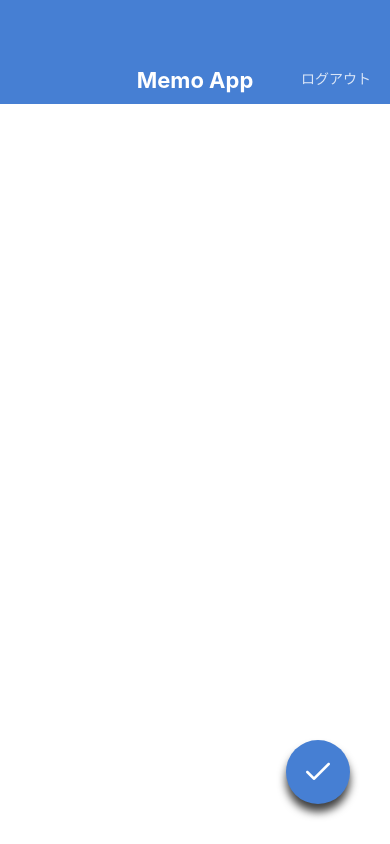
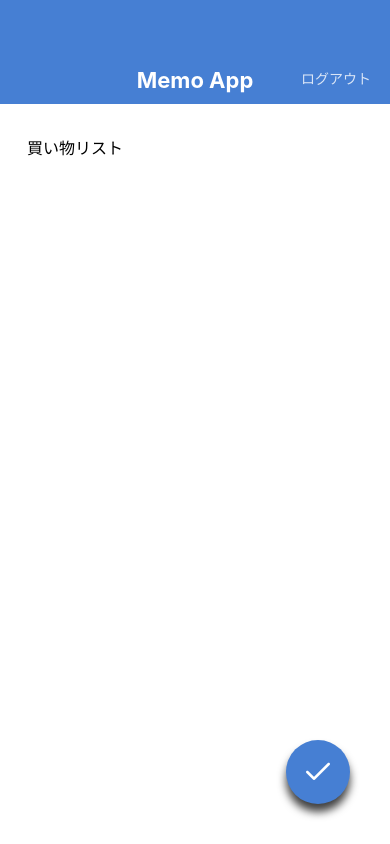
Before and after one commit to hommaryota/react-native-MemoApp, a React Native app: screen / in a window 390 px wide. Built offline with nearby package versions, Linux system fonts and the light colour scheme.

Commit message:
Replace KeybordAvoidingView with KeyboardSafeView

```diff
--- a/App.jsx
+++ b/App.jsx
@@ -2,11 +2,11 @@
 
 // import MemoListScreen from './src/screens/MemoListScreen';
 // import MemoDetailScreen from './src/screens/MemoDetailScreen';
-// import MemoEditScreen from './src/screens/MemoEditScreen';
-import MemoCreateScreen from './src/screens/MemoCreateScreen';
+import MemoEditScreen from './src/screens/MemoEditScreen';
+// import MemoCreateScreen from './src/screens/MemoCreateScreen';
 
 export default function App() {
   return (
-    <MemoCreateScreen />
+    <MemoEditScreen />
   );
 }
--- /dev/null
+++ b/src/components/KeyboardSafeView.jsx
@@ -0,0 +1,73 @@
+import React, { useRef, useState, useEffect } from 'react';
+import {
+  Keyboard, Dimensions, Animated, ViewPropTypes,
+} from 'react-native';
+import { node } from 'prop-types';
+
+export default function KeyboardSafeView({ children, style }) {
+  const initialViewHeight = useRef(null);
+  const animatedViewHeight = useRef(null);
+  const [viewHeight, setViewHeight] = useState(null);
+
+  useEffect(() => {
+    Keyboard.addListener('keyboardDidShow', handleShow);
+    Keyboard.addListener('keyboardDidHide', handleHide);
+    return () => {
+      Keyboard.removeListener('keyboardDidShow', handleShow);
+      Keyboard.removeListener('keyboardDidHide', handleHide);
+    };
+  }, []);
+
+  useEffect(() => {
+    if ([initialViewHeight, animatedViewHeight, viewHeight].some((val) => val === null)) { return; }
+    // height is not supported with useNativeDriver: true
+    // https://github.com/react-native-community/react-native-modal/issues/163
+    if (viewHeight === initialViewHeight.current) {
+      Animated.timing(animatedViewHeight.current,
+        { toValue: initialViewHeight.current, duration: 300, useNativeDriver: false }).start();
+    } else {
+      Animated.timing(animatedViewHeight.current,
+        { toValue: viewHeight, duration: 300, useNativeDriver: false }).start();
+    }
+  }, [viewHeight]);
+
+  const handleShow = ({ endCoordinates }) => {
+    if (endCoordinates.height && initialViewHeight.current) {
+      const keyboardHeight = Dimensions.get('window').height - endCoordinates.screenY;
+      setViewHeight(initialViewHeight.current - keyboardHeight);
+    }
+  };
+
+  const handleHide = () => {
+    setViewHeight(initialViewHeight.current);
+  };
+
+  const handleLayout = ({ nativeEvent }) => {
+    if (!initialViewHeight.current) {
+      const { height } = nativeEvent.layout;
+      // keep viewHeight as null not to trigger useEffect on mounting.
+      // Don't do this: setViewHeight(height);
+      initialViewHeight.current = height;
+      animatedViewHeight.current = new Animated.Value(height);
+    }
+  };
+
+  const animatedStyle = viewHeight ? {
+    height: animatedViewHeight.current,
+    flex: 0,
+  } : {};
+  return (
+    <Animated.View style={[style, animatedStyle]} onLayout={handleLayout}>
+      {children}
+    </Animated.View>
+  );
+}
+
+KeyboardSafeView.propTypes = {
+  children: node.isRequired,
+  style: ViewPropTypes.style,
+};
+
+KeyboardSafeView.defaultProps = {
+  style: null,
+};
--- a/src/screens/MemoCreateScreen.jsx
+++ b/src/screens/MemoCreateScreen.jsx
@@ -1,20 +1,21 @@
 import React from 'react';
 import {
-  View, StyleSheet, TextInput, KeyboardAvoidingView,
+  View, StyleSheet, TextInput,
 } from 'react-native';
 
 import AppBar from '../components/AppBar';
 import CircleButton from '../components/CircleButton';
+import KeyboardSafeView from '../components/KeyboardSafeView';
 
 export default function MemoCreateScreen() {
   return (
-    <KeyboardAvoidingView style={styles.container} behavior="height">
+    <KeyboardSafeView style={styles.container} behavior="height">
       <AppBar />
       <View style={styles.inputContainer}>
         <TextInput value="" multiline style={styles.input} />
       </View>
       <CircleButton name="check" />
-    </KeyboardAvoidingView>
+    </KeyboardSafeView>
   );
 }
 
--- a/src/screens/MemoEditScreen.jsx
+++ b/src/screens/MemoEditScreen.jsx
@@ -1,20 +1,21 @@
 import React from 'react';
 import {
-  View, StyleSheet, TextInput, KeyboardAvoidingView,
+  View, StyleSheet, TextInput,
 } from 'react-native';
 
 import AppBar from '../components/AppBar';
 import CircleButton from '../components/CircleButton';
+import KeyboardSafeView from '../components/KeyboardSafeView';
 
 export default function MemoEditScreen() {
   return (
-    <KeyboardAvoidingView style={styles.container} behavior="height">
+    <KeyboardSafeView style={styles.container}>
       <AppBar />
       <View style={styles.inputContainer}>
         <TextInput value="買い物リスト" multiline style={styles.input} />
       </View>
       <CircleButton name="check" />
-    </KeyboardAvoidingView>
+    </KeyboardSafeView>
   );
 }
 
```
